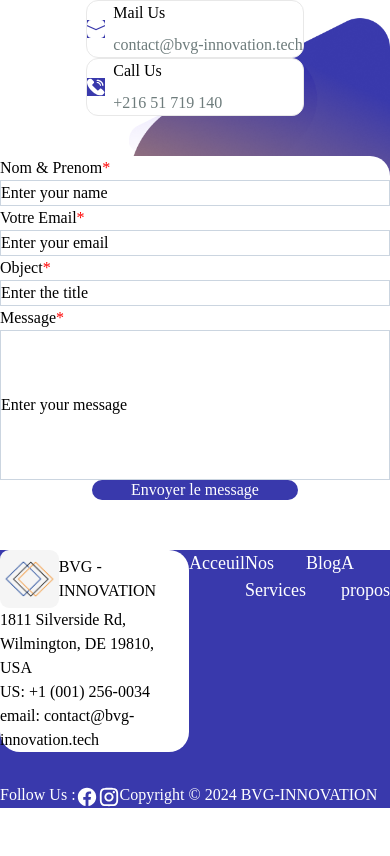
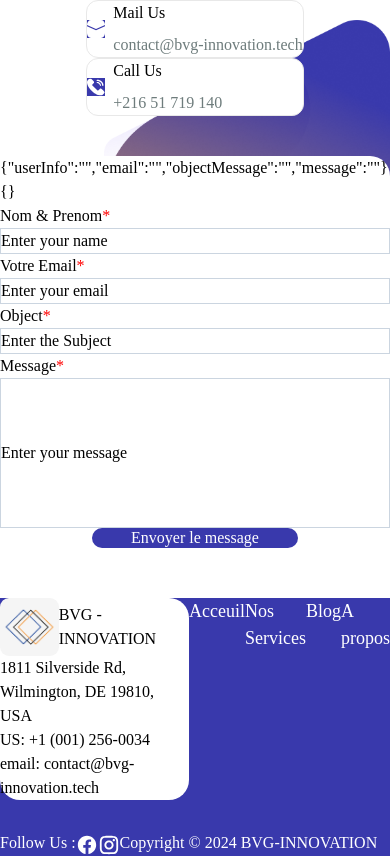
Before and after one commit to Booteur/BVG-INNOVATION, a Next.js app: page / in a window 390 px wide. Shown: the part 6513-7369 px from the top of the page. Before the commit the page ends 7321 px from the top, so only its background shows below. Built offline with nearby package versions, Linux system fonts and the light colour scheme.

Commit message:
fix: 🐛 [send-email] correct regression for mobile

```diff
--- a/src/app/api/send-email/route.ts
+++ b/src/app/api/send-email/route.ts
@@ -2,7 +2,7 @@
 import nodemailer from "nodemailer";
 
 export async function POST(req: Request) {
-  const { userInfo, email, title, message } = await req.json();
+  const { userInfo, email, objectMessage, message } = await req.json();
 
   const transporter = nodemailer.createTransport({
     host: "mail.privateemail.com",
@@ -18,7 +18,7 @@
     from: "contact@bvg-innovation.tech", // Must be the authenticated user
     replyTo: email, // Reply-to address can be different
     to: "contact@bvg-innovation.tech", // Replace with your receiving email address
-    subject: `${title} - ${userInfo}`,
+    subject: `${objectMessage} - ${userInfo}`,
     text: message,
   };
 
--- a/src/app/components/Contact-us/components/ContactUsMobileDisplay.tsx
+++ b/src/app/components/Contact-us/components/ContactUsMobileDisplay.tsx
@@ -26,14 +26,10 @@
 
 export const ContactUsMobileDisplay = () => {
   const toast = useToast();
-  const validationSchema = Yup.object({
-    userInfo: Yup.string().required("Required"),
-    email: Yup.string().email("Invalid email address").required("Required"),
-    title: Yup.string().required("Required"),
-    message: Yup.string().required("Required"),
-  });
 
   const handleSubmit = async (values: any, actions: any) => {
+    console.log("Submitting form with values:", values);
+    try {
       const res = await fetch("/api/send-email", {
         method: "POST",
         headers: {
@@ -59,7 +55,18 @@
           isClosable: true,
         });
       }
+    } catch (error) {
+      console.error("Error submitting form:", error);
+      toast({
+        title: "An error occurred.",
+        description: error.message,
+        status: "error",
+        duration: 5000,
+        isClosable: true,
+      });
+    } finally {
       actions.setSubmitting(false);
+    }
   };
 
   return (
@@ -91,8 +98,10 @@
           validationSchema={contactValidationSchema}
           onSubmit={handleSubmit}
         >
-          {({ isSubmitting, setFieldValue }) => (
+          {({ isSubmitting, setFieldValue, errors, values }) => (
             <Form>
+              <Text>{JSON.stringify(values)}</Text>
+              <Text>{JSON.stringify(errors)}</Text>
               <VStack spacing={6}>
                 <TextInput
                   name="userInfo"
@@ -117,7 +126,7 @@
                 <TextInput
                   name="objectMessage"
                   label="Object"
-                  placeholder="Enter the title"
+                  placeholder="Enter the Subject"
                   required
                   maxLength={100}
                   onChangefunc={(e: { target: { value: any } }) =>
```
Lines whose indentation alone changed are shown as unchanged.
